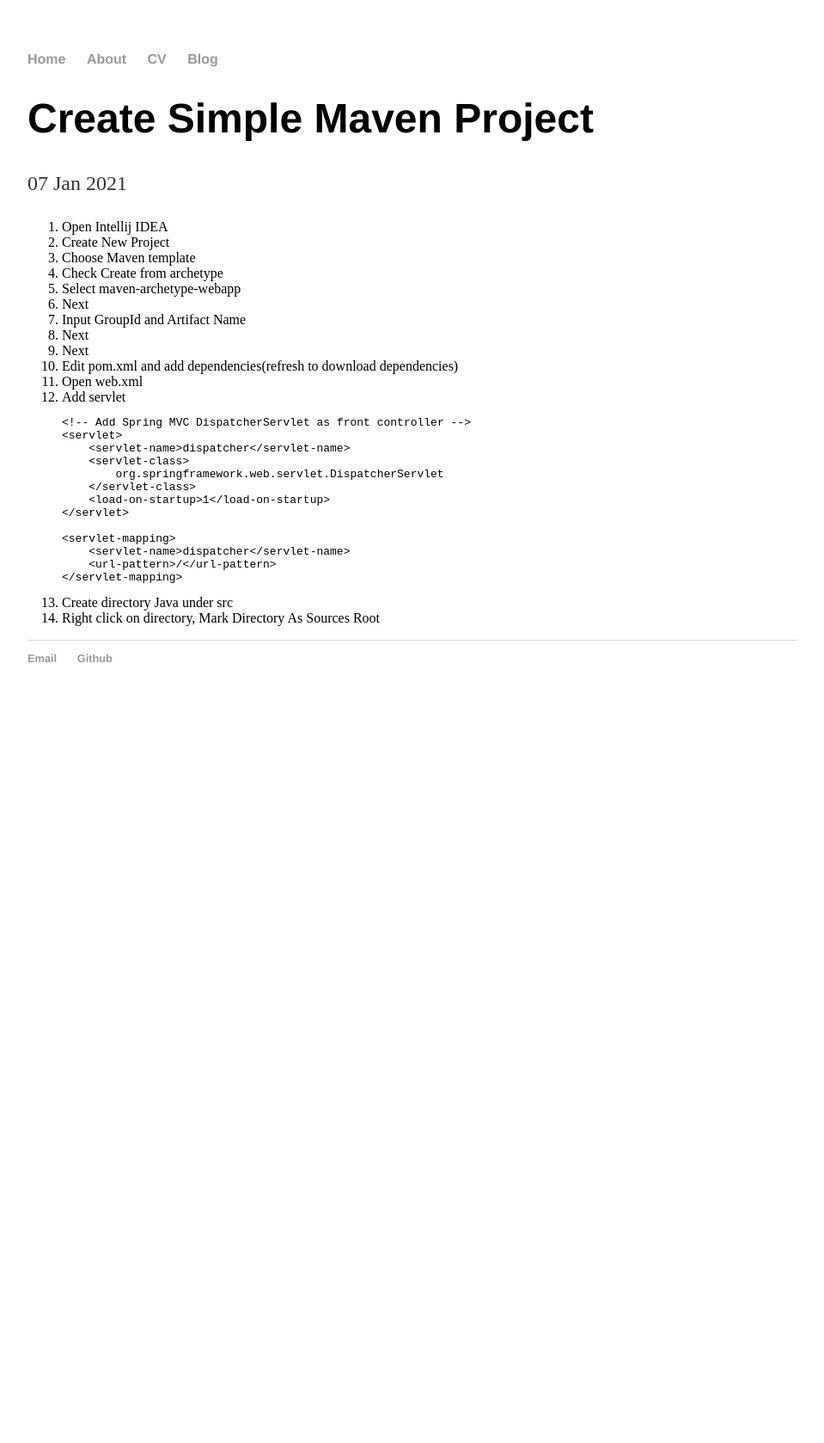
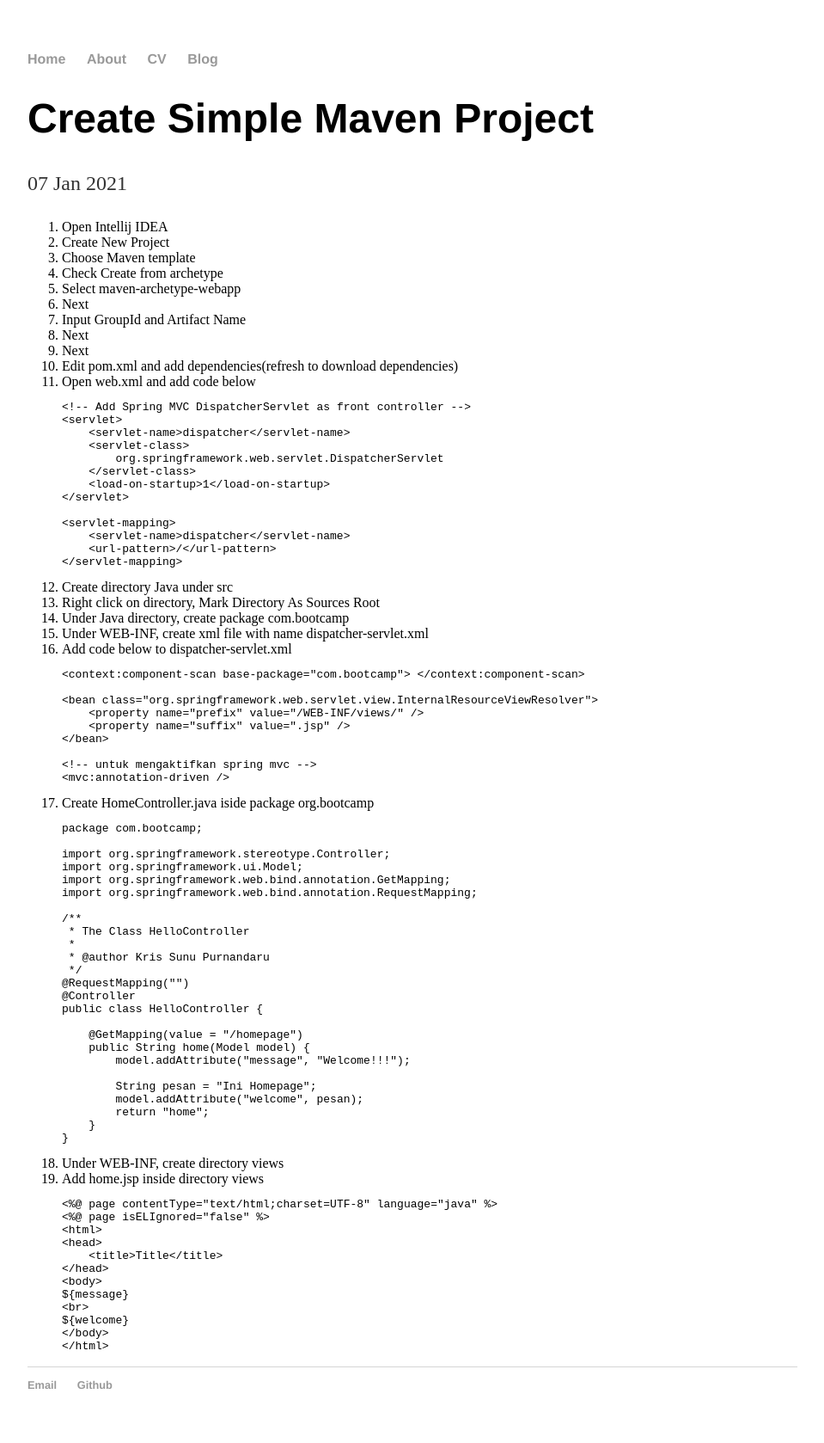
Before and after one commit to purnandaru16/blog, a Jekyll site: the page built from _posts/2021-01-07-create-simple-maven-project.md, in a window 1280 px wide. Shown: the whole page at 86% size, without its empty margins (160-1119 px from the left). Built offline with Jekyll 4.4.1, drawn with Linux system fonts in a browser that asks for light colours; before the commit the page ends 900 px from its top, so only the background shows below that.

Commit message:
Update 2021-01-07-create-simple-maven-project.md

````diff
--- a/_posts/2021-01-07-create-simple-maven-project.md
+++ b/_posts/2021-01-07-create-simple-maven-project.md
@@ -14,8 +14,7 @@ date: 2021-01-07
 8. Next
 9. Next
 10. Edit pom.xml and add dependencies(refresh to download dependencies)
-11. Open web.xml
-12. Add servlet
+11. Open web.xml and add code below
     ```sh
     <!-- Add Spring MVC DispatcherServlet as front controller -->
     <servlet>
@@ -33,3 +32,61 @@ date: 2021-01-07
     ```
 13. Create directory Java under src
 14. Right click on directory, Mark Directory As Sources Root
+15. Under Java directory, create package com.bootcamp
+16. Under WEB-INF, create xml file with name dispatcher-servlet.xml
+17. Add code below to dispatcher-servlet.xml
+    ```sh
+    <context:component-scan base-package="com.bootcamp"> </context:component-scan>
+
+    <bean class="org.springframework.web.servlet.view.InternalResourceViewResolver">
+        <property name="prefix" value="/WEB-INF/views/" />
+        <property name="suffix" value=".jsp" />
+    </bean>
+
+    <!-- untuk mengaktifkan spring mvc -->
+    <mvc:annotation-driven />
+    ```
+18. Create HomeController.java iside package org.bootcamp
+    ```sh
+    package com.bootcamp;
+
+    import org.springframework.stereotype.Controller;
+    import org.springframework.ui.Model;
+    import org.springframework.web.bind.annotation.GetMapping;
+    import org.springframework.web.bind.annotation.RequestMapping;
+
+    /**
+     * The Class HelloController
+     *
+     * @author Kris Sunu Purnandaru
+     */
+    @RequestMapping("")
+    @Controller
+    public class HelloController {
+
+        @GetMapping(value = "/homepage")
+        public String home(Model model) {
+            model.addAttribute("message", "Welcome!!!");
+
+            String pesan = "Ini Homepage";
+            model.addAttribute("welcome", pesan);
+            return "home";
+        }
+    }
+    ```
+19. Under WEB-INF, create directory views
+20. Add home.jsp inside directory views
+    ```sh
+    <%@ page contentType="text/html;charset=UTF-8" language="java" %>
+    <%@ page isELIgnored="false" %>
+    <html>
+    <head>
+        <title>Title</title>
+    </head>
+    <body>
+    ${message}
+    <br>
+    ${welcome}
+    </body>
+    </html>
+    ```
````
